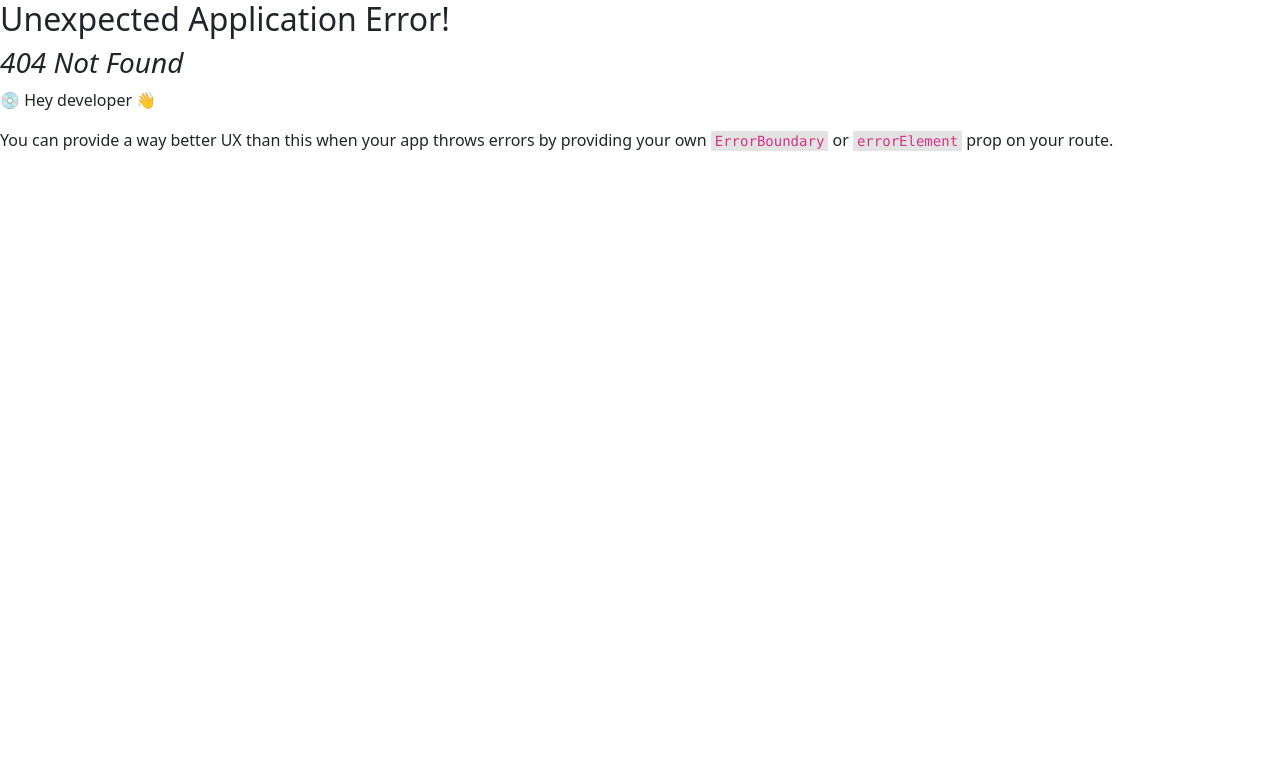
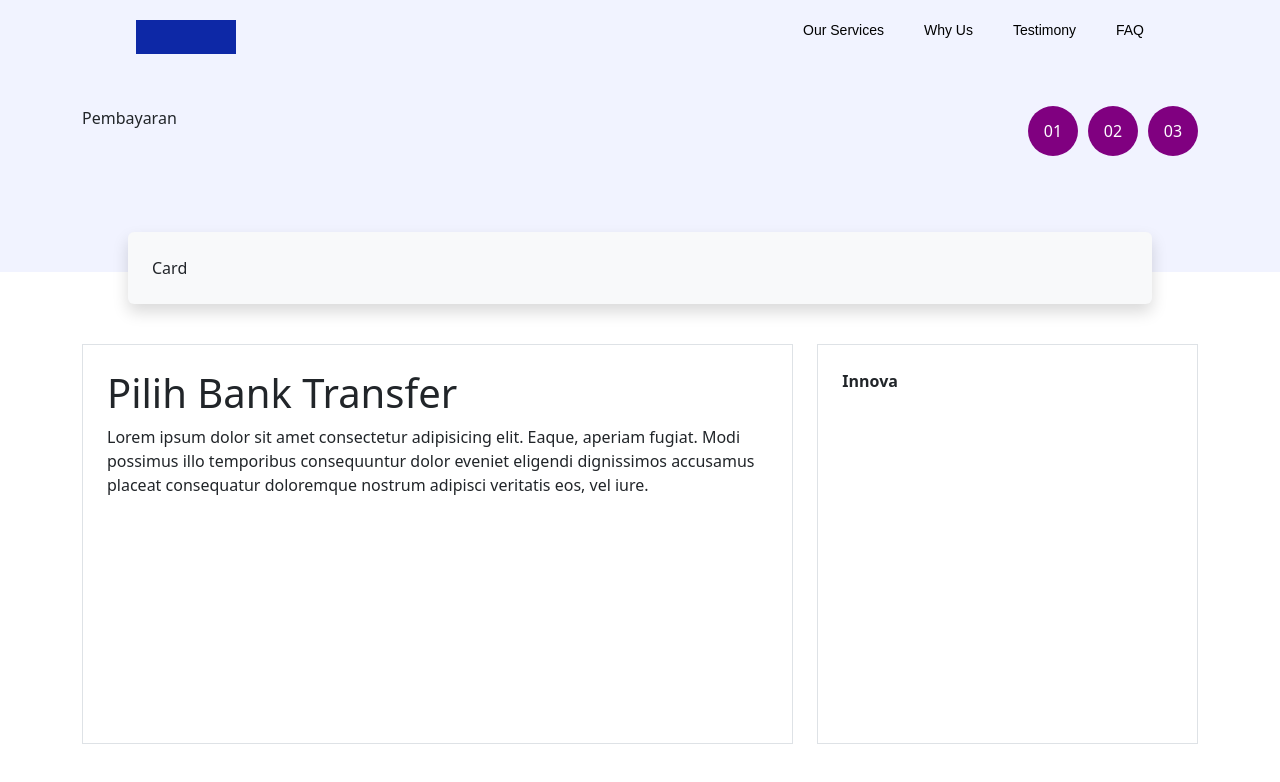
Before and after one commit to HarisMI40/fer-rental-mobil-public, a React (Vite) app: page /pembayaran in a window 1280 px wide. Before the commit this address had no page. Shown: the top 782 px of the page. Built offline with nearby package versions, Linux system fonts and the light colour scheme.

Commit message:
buat hal pembayaran

```diff
--- /dev/null
+++ b/src/pages/Pembayaran/Pembayaran.jsx
@@ -0,0 +1,36 @@
+import React from "react";
+import HeaderMain from "../../components/HeaderMain/HeaderMain";
+import Header from "./components/Header/Header";
+import Card from "./components/Card/Card";
+import style from "./Pembayaran.module.css";
+
+const Pembayaran = () => {
+  return (
+    <div>
+      <HeaderMain>
+        <Header />
+      </HeaderMain>
+      <Card />
+
+      <main className="container d-flex justify-content-between gap-4">
+        <div className={`${style.content} border p-4`}>
+          <h1>Pilih Bank Transfer</h1>
+
+          <p>
+            Lorem ipsum dolor sit amet consectetur adipisicing elit. Eaque,
+            aperiam fugiat. Modi possimus illo temporibus consequuntur dolor
+            eveniet eligendi dignissimos accusamus placeat consequatur
+            doloremque nostrum adipisci veritatis eos, vel iure.
+          </p>
+        </div>
+        <div className={`${style.sidebar} border p-4`}>
+          <div>
+            <b>Innova</b>
+          </div>
+        </div>
+      </main>
+    </div>
+  );
+};
+
+export default Pembayaran;
--- /dev/null
+++ b/src/pages/Pembayaran/Pembayaran.module.css
@@ -0,0 +1,10 @@
+.content{
+
+  flex: 2;
+  height: 400px;
+}
+
+.sidebar{
+  flex: 1;
+  height: 400px;
+}
--- /dev/null
+++ b/src/pages/Pembayaran/components/Card/Card.jsx
@@ -0,0 +1,16 @@
+import React from "react";
+import style from "./Card.module.css";
+
+const Card = () => {
+  return (
+    <div className={`${style.container}`}>
+      <div
+        className={`${style.cardContainer} shadow p-4 bg-body-tertiary rounded`}
+      >
+        Card
+      </div>
+    </div>
+  );
+};
+
+export default Card;
--- /dev/null
+++ b/src/pages/Pembayaran/components/Card/Card.module.css
@@ -0,0 +1,9 @@
+.container{
+  width: 80%;
+  margin: 0 auto;
+}
+
+.cardContainer{
+  position: relative;
+  top : -40px;
+}
--- /dev/null
+++ b/src/pages/Pembayaran/components/Header/Header.jsx
@@ -0,0 +1,18 @@
+import React from "react";
+import style from "./Header.module.css";
+const Header = () => {
+  return (
+    <div className={`container ${style.container}`}>
+      <div className={`${style.wrapper}`}>
+        <p className="">Pembayaran</p>
+        <div className={`${style.step_pembayaran}`}>
+          <div>01</div>
+          <div>02</div>
+          <div>03</div>
+        </div>
+      </div>
+    </div>
+  );
+};
+
+export default Header;
--- /dev/null
+++ b/src/pages/Pembayaran/components/Header/Header.module.css
@@ -0,0 +1,33 @@
+.container{
+  /* background-color: green; */
+  display: flex;
+  align-items: center;
+  justify-content: center;
+  /* height: 200px; */
+}
+
+.wrapper{
+  /* background: green; */
+  display: flex;
+  justify-content: space-between;
+  margin-top:50px;
+  width: 100%;
+  font-weight: 500;
+}
+
+.step_pembayaran{
+  display: flex;
+  gap : 10px;
+}
+
+.step_pembayaran div{
+  background-color: purple;
+  display: flex;
+  color : white;
+  font-weight: 500;
+  align-items: center;
+  justify-content: center;
+  width: 50px;
+  height: 50px;
+  border-radius: 100%;
+}
```
Also changed, not shown: src/main.jsx (+15 -11 lines), src/pages/Coba/Coba.jsx (added, +11 -0 lines), src/pages/Coba/coba.css (added, +13 -0 lines).
